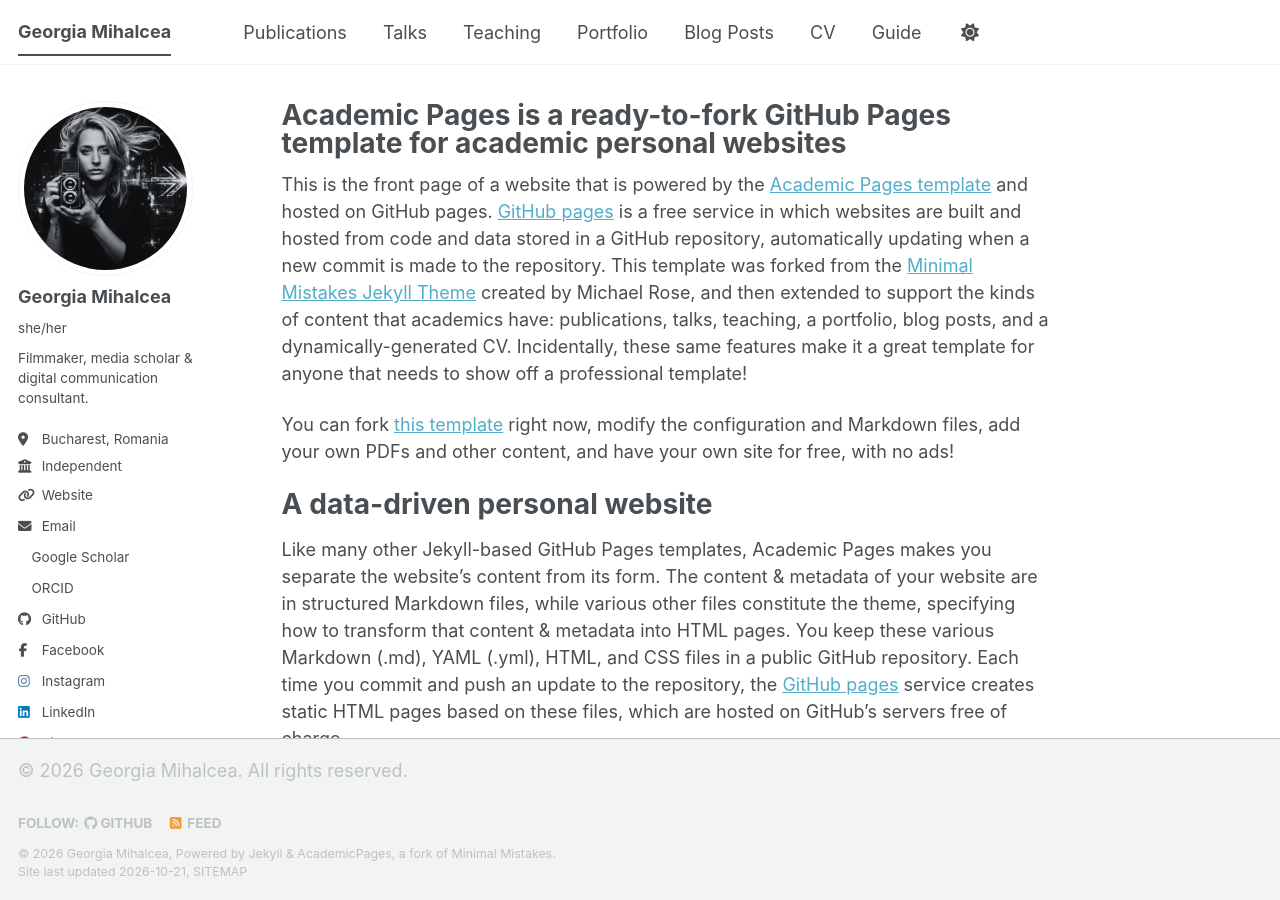
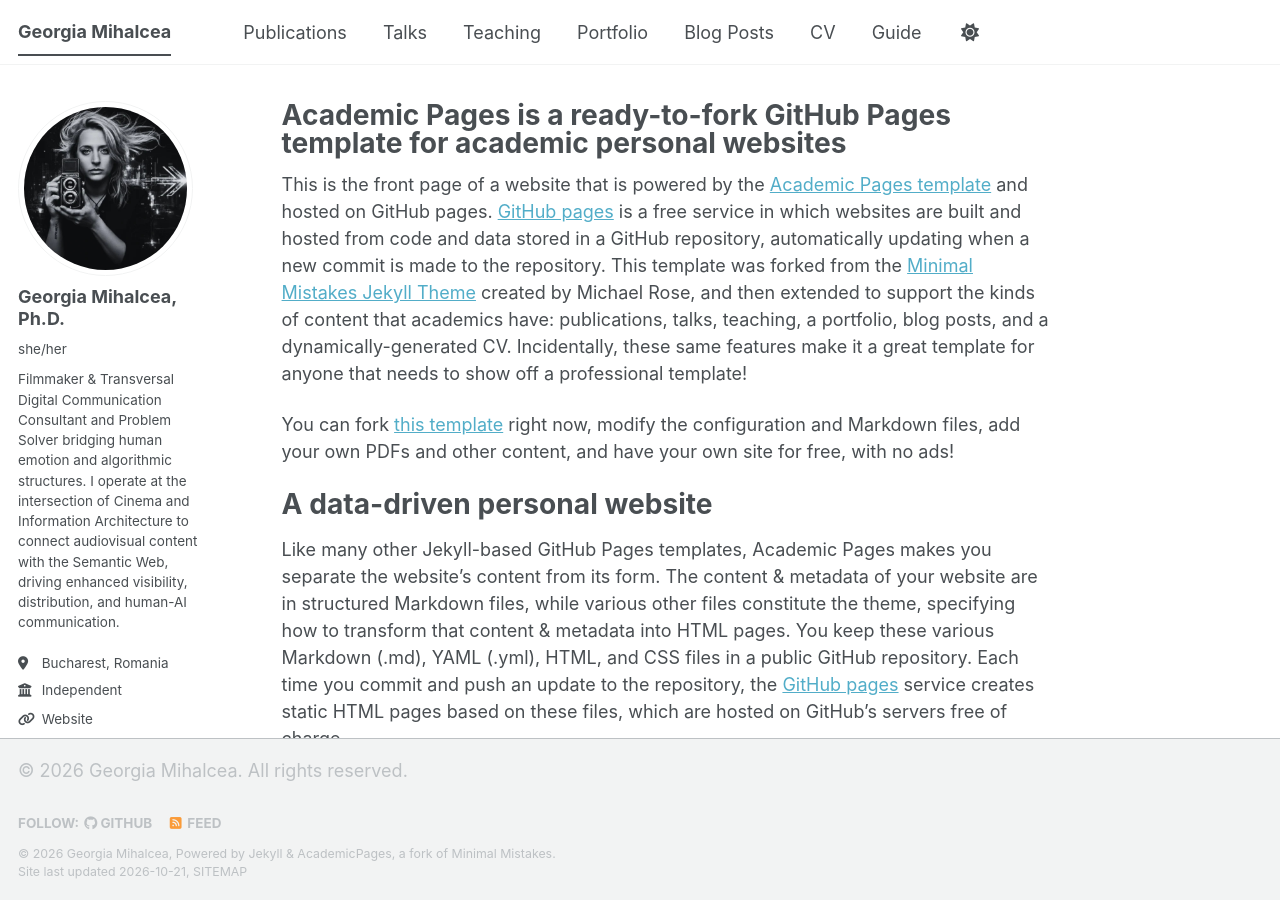
Before and after one commit to GeorgiaMihalcea/georgiamihalcea.github.io, a Jekyll site: the page built from _pages/about.md, in a window 1280 px wide and 900 px high. Built offline with Jekyll 4.4.1, drawn with Linux system fonts in a browser that asks for light colours; a style sheet for code colours, icons or effects is not loaded.

Commit message:
Revise author name and bio in _config.yml
Updated author's name and bio with additional details.

```diff
--- a/_config.yml
+++ b/_config.yml
@@ -24,9 +24,9 @@ repository               : "GeorgiaMihalcea/georgiamihalcea.github.io"
 author:
   # Biographic information
   avatar           : "georgia-mihalcea-filmmaker-media-scholar.jpg"
-  name             : "Georgia Mihalcea"
+  name             : "Georgia Mihalcea, Ph.D."
   pronouns         : "she/her"
-  bio              : "Filmmaker, media scholar & digital communication consultant."
+  bio              : "Filmmaker & Transversal Digital Communication Consultant and Problem Solver bridging human emotion and algorithmic structures. I operate at the intersection of Cinema and Information Architecture to connect audiovisual content with the Semantic Web, driving enhanced visibility, distribution, and human-AI communication."
   location         : "Bucharest, Romania"
   employer         : "Independent"
   uri              : https://www.georgiamihalcea.ro
```
